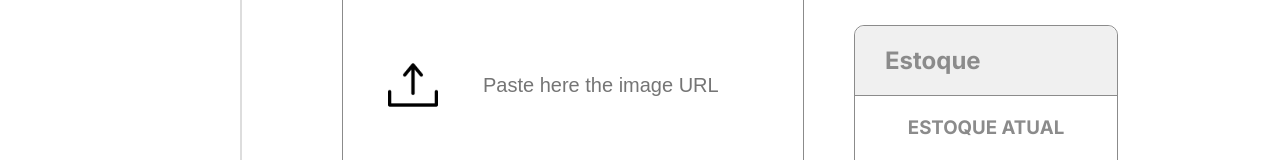
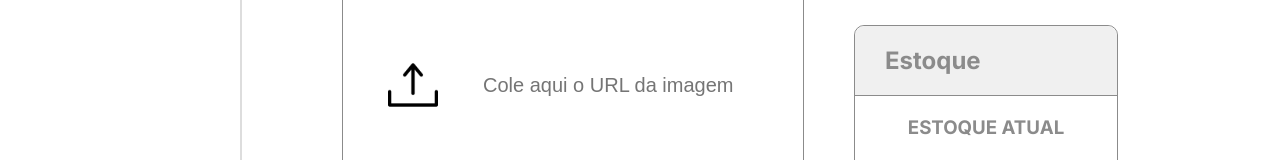
Before and after one commit to devJPMello/Controle-de-estoque, a React (Vite) app: page /add-product in a window 1280 px wide. Shown: the part 397-557 px from the top of the page. Built offline with nearby package versions, Linux system fonts and the light colour scheme.

Commit message:
Alterando o adicionar produto

```diff
--- a/src/components/addNewProd/index.jsx
+++ b/src/components/addNewProd/index.jsx
@@ -4,7 +4,7 @@ import "./style.css";
 import { useNavigate } from 'react-router-dom';
 
 export default function AddNew() {
-    const navigate = useNavigate(); // Inicialize useHistory
+    const navigate = useNavigate();
 
     const [produto, setProduto] = useState({
         nome: '',
@@ -17,33 +17,26 @@ export default function AddNew() {
         imagem: ''
     });
 
-    // Função para lidar com mudanças nos campos de formulário
     const handleChange = (e) => {
-        // Extrai o nome e o valor do campo de formulário que acionou o evento
         const { name, value } = e.target;
 
-        // Atualiza o estado 'produto' com as novas informações do campo de formulário
-        // Clona o objeto 'produto' existente e atualiza a propriedade 'name' com o valor 'value
         setProduto({ ...produto, [name]: value });
     };
 
     const handleSubmit = async (e) => {
         e.preventDefault();
 
-        // Verifica se algum campo está vazio
         if (!produto.nome || !produto.sku || !produto.descricao || !produto.quantidade || !produto.marca || !produto.preco || !produto.cor || !produto.imagem) {
-            // Encontra o primeiro campo vazio
+
             const camposFaltando = Object.keys(produto).find(key => !produto[key]);
-            // Exibe um alerta informando ao usuário qual campo está faltando
             alert(`Por favor, preencha o campo "${camposFaltando}"!`);
-            // Retorna imediatamente para interromper o envio do formulário
 
             return;
         }
         try {
             const response = await axios.post('https://api-estoque-rh46.onrender.com/', produto); // criando o post pelo axios
             console.log('Produto adicionado:', response.data);
-            // Limpar os campos do formulário após o envio bem-sucedido, se necessário
+
             setProduto({
                 nome: '',
                 sku: '',
@@ -55,8 +48,7 @@ export default function AddNew() {
                 imagem: ''
             });
 
-            // Redireciona para a página inicial após o envio bem-sucedido
-            navigate('/'); // Redireciona para a página inicial
+            navigate('/');
         } catch (error) {
             alert('Erro ao adicionar produto:', error, '. Tente novamente');
 
@@ -82,7 +74,8 @@ export default function AddNew() {
                 <article className="banner-stock">
                     <div className="product-img">
                         <img width="50px" height="50px" src="/assets/upload_icon.svg" alt="imagem icon de upload" />
-                        <input className="add-input-upload" type="text" name="imagem" value={produto.imagem} onChange={handleChange} placeholder="Paste here the image URL" required />
+                        <input className="add-input-upload" type="text" name="imagem" value={produto.imagem}
+                        onChange={handleChange} placeholder="Cole aqui o URL da imagem" required />
                     </div>
                     <div className="area-stock">
                         <div className="bar-code">
@@ -102,7 +95,6 @@ export default function AddNew() {
                             </div>
                         </div>
                         <div className="action-buttons">
-                            {/* Adicionei o evento onClick para chamar a função handleSubmit quando o botão for clicado */}
                             <button className="btn-add" onClick={handleSubmit}>Adicionar Produto</button>
                         </div>
                     </div>
```
